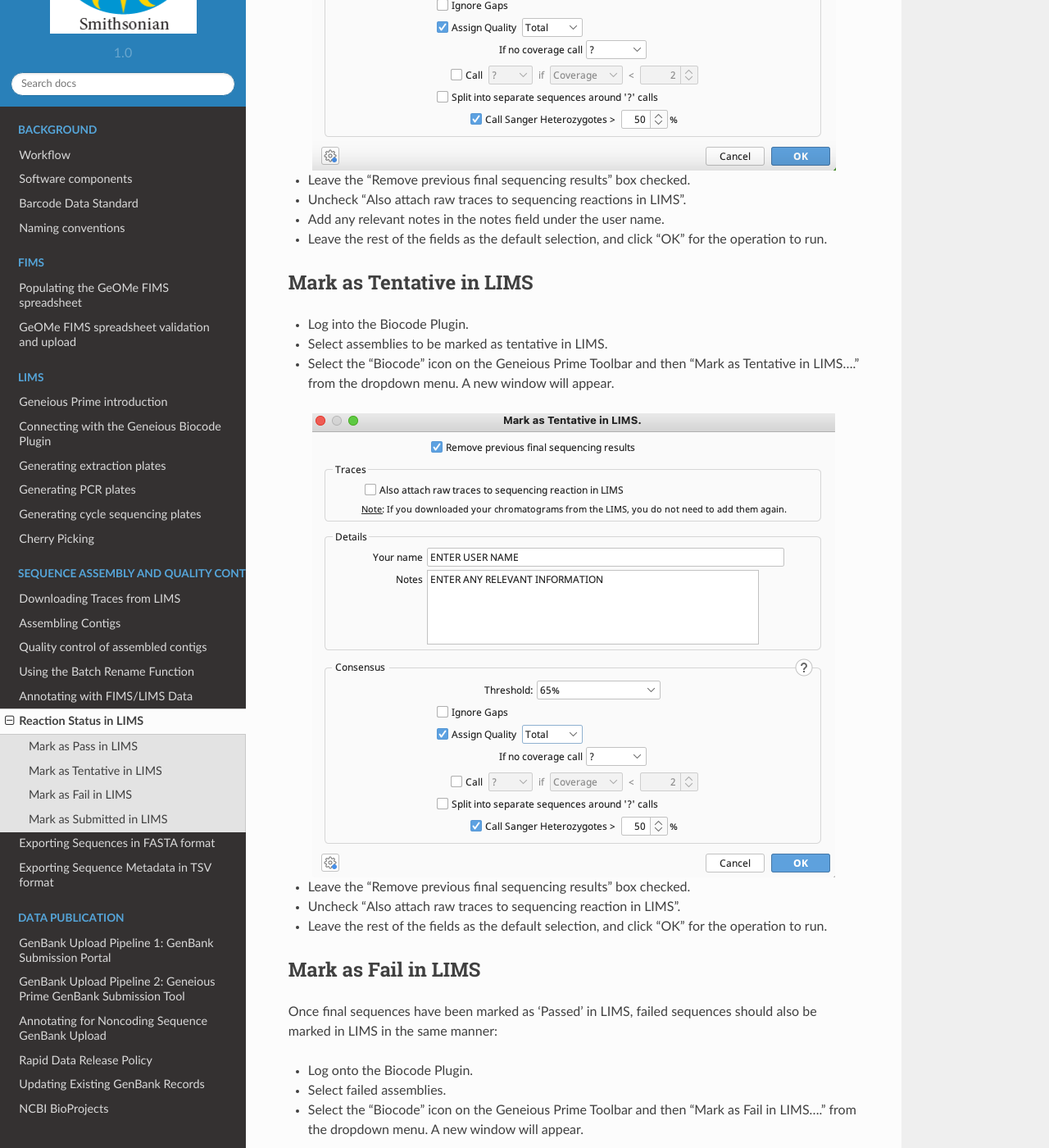
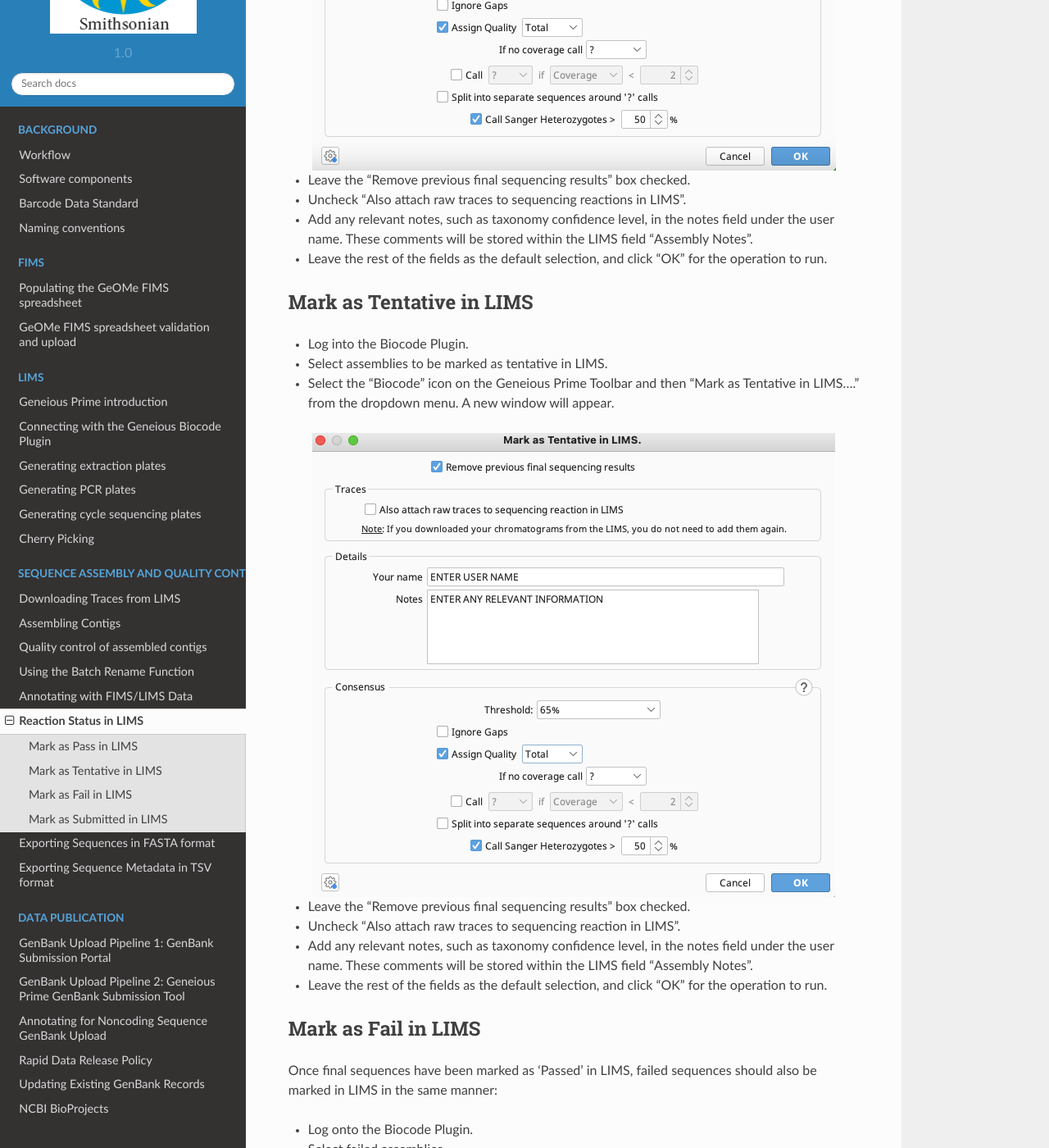
Before and after one commit to SIBarcodeNetwork/ReadtheDocsMaster, a Sphinx documentation site: the page built from Docs/mark_pass.rst, in a window 1280 px wide and 1400 px high, scrolled down 1775 px. Shown: the whole window at 82% size. Built offline with Sphinx 7.4.7 and the Read the Docs theme 2.0.0, drawn with Linux system fonts in a browser that asks for light colours.

Commit message:
Update mark_pass.rst

```diff
--- a/Docs/mark_pass.rst
+++ b/Docs/mark_pass.rst
@@ -42,7 +42,7 @@ Mark as Pass in LIMS
 
 * Uncheck "Also attach raw traces to sequencing reactions in LIMS".
 
-* Add any relevant notes in the notes field under the user name.
+* Add any relevant notes, such as taxonomy confidence level, in the notes field under the user name. These comments will be stored within the LIMS field "Assembly Notes".
 
 * Leave the rest of the fields as the default selection, and click "OK" for the operation to run.
 
@@ -62,6 +62,8 @@ Mark as Tentative in LIMS
 * Leave the "Remove previous final sequencing results" box checked.
 
 * Uncheck "Also attach raw traces to sequencing reaction in LIMS".
+
+* Add any relevant notes, such as taxonomy confidence level, in the notes field under the user name. These comments will be stored within the LIMS field "Assembly Notes".
 
 * Leave the rest of the fields as the default selection, and click "OK" for the operation to run.
 
```
